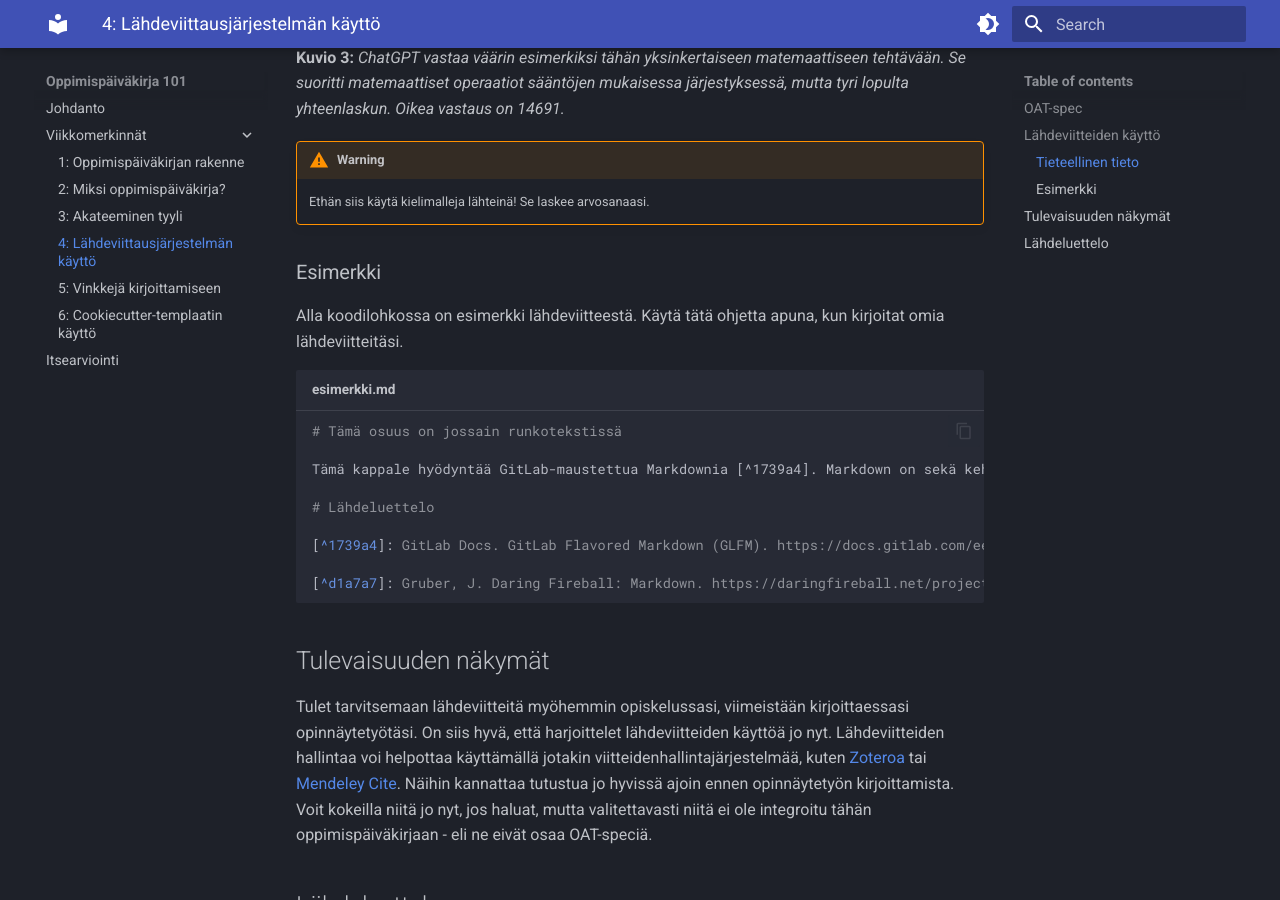
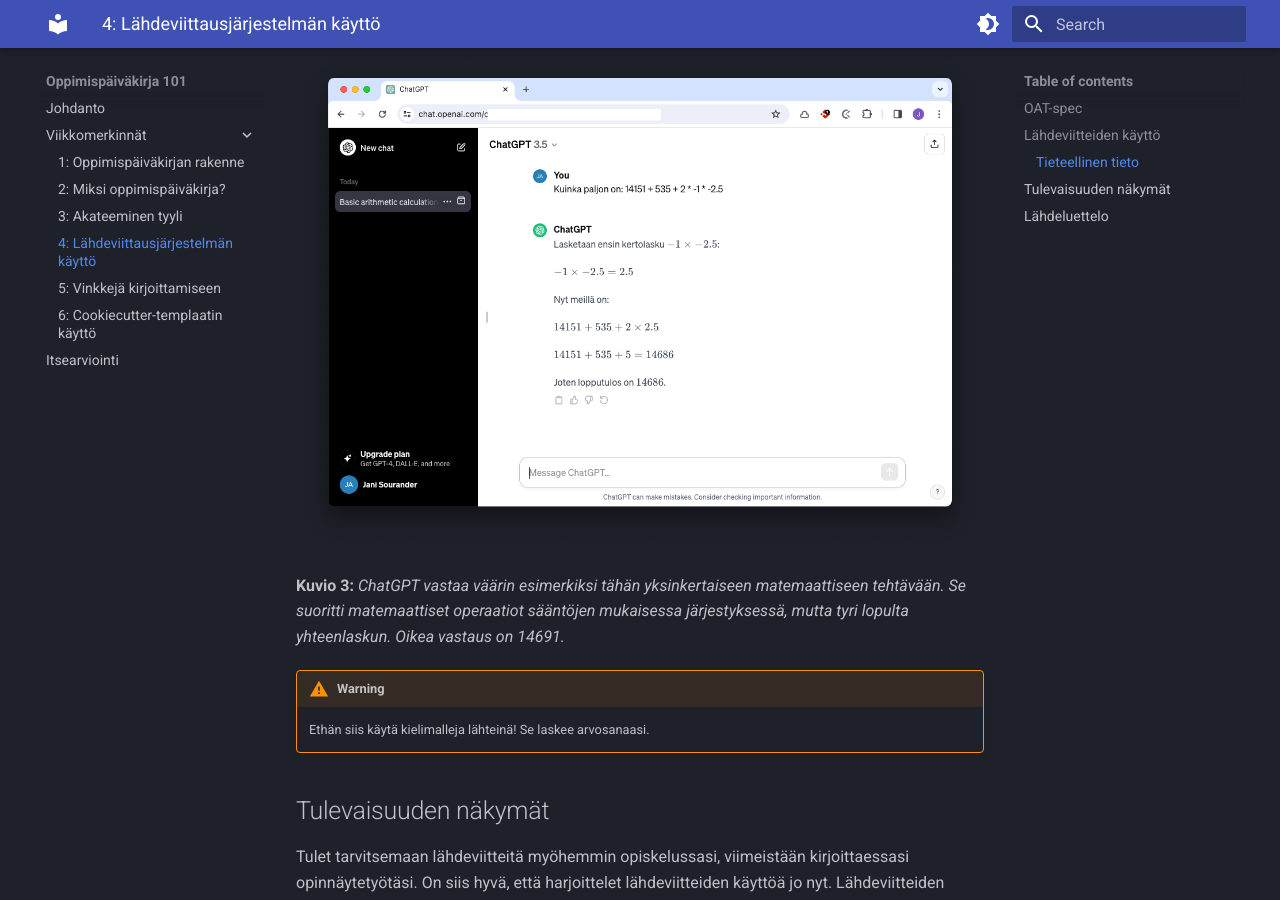
Before and after one commit to sourander/oat, an MkDocs documentation site: the page built from docs/weeks/04_lahdeviittaukset.md, in a window 1280 px wide and 900 px high, scrolled down 2227 px. Built offline with MkDocs 1.6.1 and Material for MkDocs 9.7.7, drawn with Linux system fonts in a browser that asks for light colours; some of the changed text lies outside the part shown.

Commit message:
The Oatspec example is now displayed as an image.

````diff
--- a/docs/weeks/04_lahdeviittaukset.md
+++ b/docs/weeks/04_lahdeviittaukset.md
@@ -39,22 +43,6 @@
 
     Ethän siis käytä kielimalleja lähteinä! Se laskee arvosanaasi.
 
-### Esimerkki
-
-Alla koodilohkossa on esimerkki lähdeviitteestä. Käytä tätä ohjetta apuna, kun kirjoitat omia lähdeviitteitäsi.
-
-```md title="esimerkki.md"
-# Tämä osuus on jossain runkotekstissä
-
-Tämä kappale hyödyntää GitLab-maustettua Markdownia [^1739a4]. Markdown on sekä kehittäjäystävällinen merkintäkieli tai syntaksi että ohjelmisto, joka kääntää tätä kieltä HTML:ksi [^d1a7a7].
-
-# Lähdeluettelo
-
-[^1739a4]: GitLab Docs. GitLab Flavored Markdown (GLFM). https://docs.gitlab.com/ee/user/markdown.html
-
-[^d1a7a7]: Gruber, J. Daring Fireball: Markdown. https://daringfireball.net/projects/markdown/
-```
-
 ## Tulevaisuuden näkymät
 
 Tulet tarvitsemaan lähdeviitteitä myöhemmin opiskelussasi, viimeistään kirjoittaessasi opinnäytetyötäsi. On siis hyvä, että harjoittelet lähdeviitteiden käyttöä jo nyt. Lähdeviitteiden hallintaa voi helpottaa käyttämällä jotakin viitteidenhallintajärjestelmää, kuten [Zoteroa](https://www.zotero.org/) tai [Mendeley Cite](https://www.mendeley.com/reference-management/mendeley-cite). Näihin kannattaa tutustua jo hyvissä ajoin ennen opinnäytetyön kirjoittamista. Voit kokeilla niitä jo nyt, jos haluat, mutta valitettavasti niitä ei ole integroitu tähän oppimispäiväkirjaan - eli ne eivät osaa OAT-speciä.
````
Also changed, not shown: other parts of docs/weeks/04_lahdeviittaukset.md (+4 -0 lines), docs/images/oatspec_in_use.png (added).
